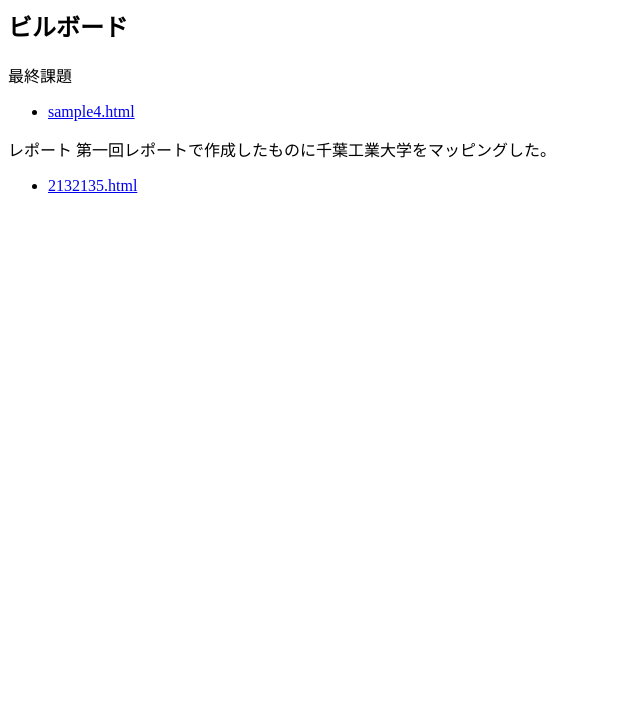
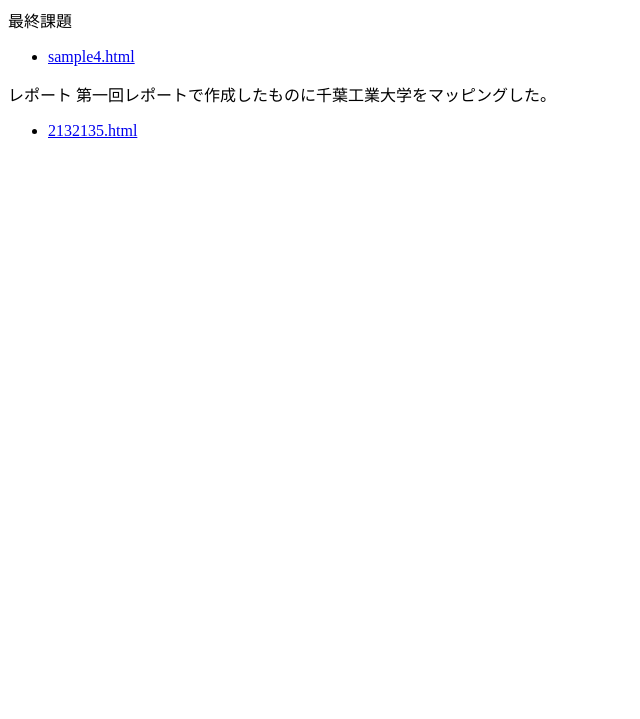
Before and after one commit to Miya0308/report_final, a plain HTML site: page index (2).html in a window 1280 px wide. Shown: the part 81-800 px from the top of the page, without its empty margins (0-640 px from the left). Drawn offline with Linux system fonts and the light colour scheme.

Commit message:
Update index (2).html

```diff
--- a/index (2).html
+++ b/index (2).html
@@ -6,7 +6,7 @@
 </head>
 <body>
     <h1>WebGLレポート</h1>
-    <h2>ビルボード</h2>
+    <h2></h2>
     <p>
         最終課題
         <ul>
```
